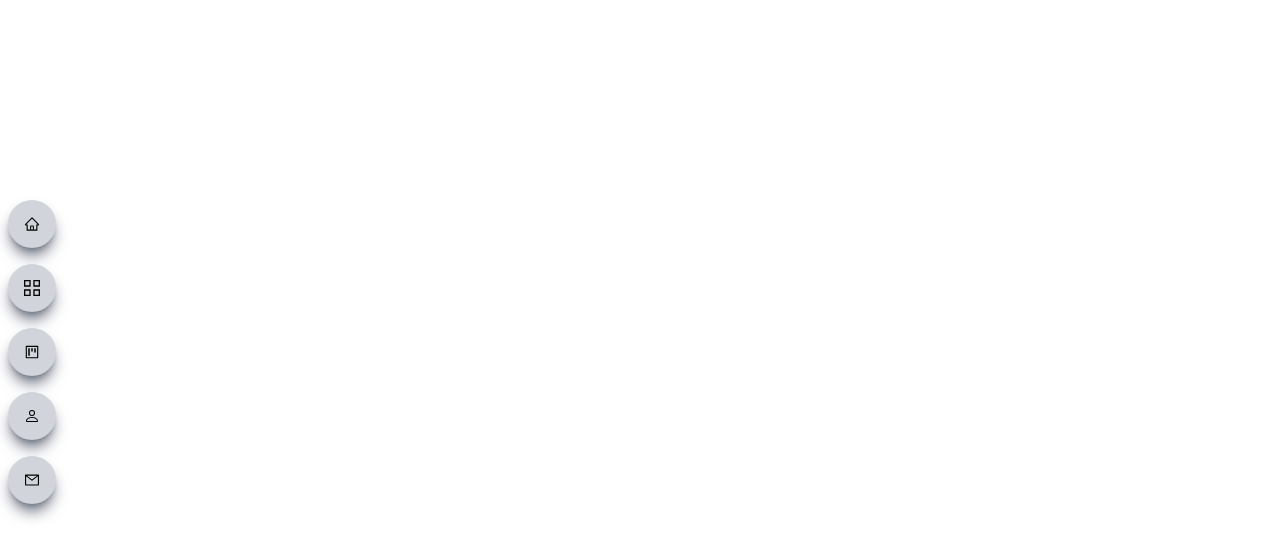
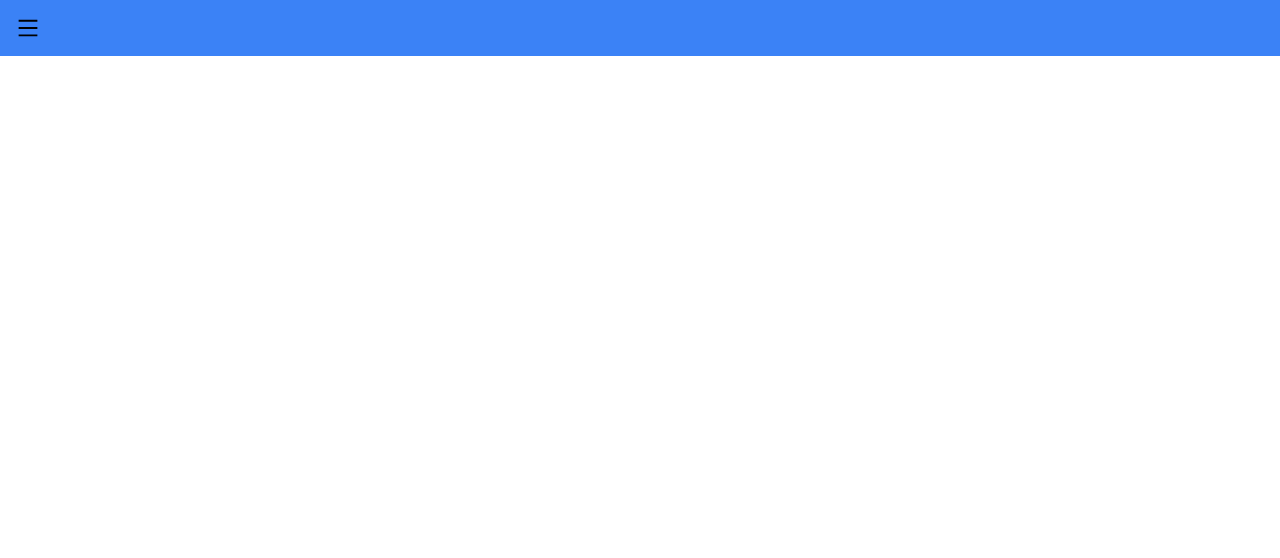
Before and after one commit to Asuraking913/React-tutorial, a React (Vite) app: page / in a window 1280 px wide. Shown: the top 558 px of the page. Built offline with nearby package versions, Linux system fonts and the light colour scheme.

Commit message:
new changes

```diff
--- a/src/components/Sidenav.jsx
+++ b/src/components/Sidenav.jsx
@@ -1,12 +1,14 @@
 import React, { useState } from "react";
-import {
-  AiOutlineMenu,
-  AiOutlineHome,
-  AiOutlineProject,
-  AiOutlineMail,
-} from "react-icons/ai";
+// import {
+//   AiOutlineMenu,
+//   AiOutlineHome,
+//   AiOutlineProject,
+//   AiOutlineMail,
+// } from "react-icons/ai";
 import { BsPerson } from "react-icons/bs";
 import { GrProjects } from "react-icons/gr";
+import LinkTag from "./link";
+import { AiOutlineHome, AiOutlineMenu } from "react-icons/ai";
 
 const Sidenav = () => {
   const [nav, setNav] = useState(false);
@@ -14,78 +16,17 @@ const Sidenav = () => {
     setNav(!nav);
   };
 
-
-
   return (
-    <div className="p-4 flex flex-row justify-end">
-      <AiOutlineMenu className="sm:hidden text-2xl" onClick={handleNav} />
+    <div className=" p-4  flex flex-row justify-start absolute bg-blue-500 w-full">
+      <AiOutlineMenu className="cursor-pointer text-2xl " onClick={handleNav} />
 
       {nav ? (
-        <div className="fixed w-full h-screen flex justify-center items-center flex-col gap-4">
-          <a className="w-4/5 p-4 bg-gray-300 shadow-lg cursor-pointer shadow-gray-700 rounded-full flex items-center justify-center gap-4 hover:scale-110 duration-200 ease-in  ">
-            <AiOutlineHome className=" size[20]" />
-
-            <span className="capitalize font-bold ">home</span>
-          </a>
-          <a className="w-4/5 p-4 bg-gray-300 shadow-lg cursor-pointer shadow-gray-700 rounded-full flex items-center justify-center gap-4 hover:scale-110 duration-200 ease-in  ">
-            <GrProjects className=" size[20]" />
-
-            <span className="capitalize font-bold ">work</span>
-          </a>
-          <a className="w-4/5 p-4 bg-gray-300 shadow-lg cursor-pointer shadow-gray-700 rounded-full flex items-center justify-center gap-4 hover:scale-110 duration-200 ease-in  ">
-            <AiOutlineProject className=" size[20]" />
-
-            <span className="capitalize font-bold ">Projects</span>
-          </a>
-          <a className="w-4/5 p-4 bg-gray-300 shadow-lg cursor-pointer shadow-gray-700 rounded-full flex items-center justify-center gap-4 hover:scale-110 duration-200 ease-in  ">
-            <BsPerson className=" size[20]" />
-
-            <span className="capitalize font-bold ">Resume</span>
-          </a>
-          <a className="w-4/5 p-4 bg-gray-300 shadow-lg cursor-pointer shadow-gray-700 rounded-full flex items-center justify-center gap-4 hover:scale-110 duration-200 ease-in  ">
-            <AiOutlineMail className=" size[20]" />
-
-            <span className="capitalize font-bold ">Contact </span>
-          </a>
+        <div className="flex h-screen w-full bg-white  fixed top-0 left-0 justify-center items-center">
+          <LinkTag icon={AiOutlineHome} info={"Home"} />
         </div>
       ) : (
         ""
       )}
-
-      <div className="md:block hidden h-screen fixed top-[25%] left-2">
-        <div className="h-full flex flex-col gap-4">
-          <a
-            href=""
-            className="p-4 bg-gray-300 shadow-lg shadow-gray-500 rounded-full hover:scale-110 duration-200 ease-out"
-          >
-            <AiOutlineHome />
-          </a>
-          <a
-            href=""
-            className="p-4 bg-gray-300 shadow-lg shadow-gray-500 rounded-full hover:scale-110 duration-200 ease-out"
-          >
-            <GrProjects />
-          </a>
-          <a
-            href=""
-            className="p-4 bg-gray-300 shadow-lg shadow-gray-500 rounded-full hover:scale-110 duration-200 ease-out"
-          >
-            <AiOutlineProject />
-          </a>
-          <a
-            href=""
-            className="p-4 bg-gray-300 shadow-lg shadow-gray-500 rounded-full hover:scale-110 duration-200 ease-out"
-          >
-            <BsPerson />
-          </a>
-          <a
-            href=""
-            className="p-4 bg-gray-300 shadow-lg shadow-gray-500 rounded-full hover:scale-110 duration-200 ease-out"
-          >
-            <AiOutlineMail />
-          </a>
-        </div>
-      </div>
     </div>
   );
 };
--- /dev/null
+++ b/src/components/link.jsx
@@ -0,0 +1,18 @@
+import { AiOutlineHome } from "react-icons/ai";
+
+export default function LinkTag(icon, info) {
+  return (
+    <div className="flex w-full justify-center items-center">
+      <a
+        href="#"
+        className=" flex items-center justify-center shadow-lg shadow-gray-400 hover:scale-110 ease-in-out duration-200 rounded-full gap-4 bg-gray-300 w-4/5 h-[75px]"
+      >
+        {icon}
+
+        <p className="text-2xl font-sans font-bold">{info}</p>
+      </a>
+    </div>
+  );
+}
+
+//<AiOutlineHome className="text-3xl" />;
--- a/src/main.jsx
+++ b/src/main.jsx
@@ -2,6 +2,7 @@ import React from "react";
 import ReactDOM from "react-dom/client";
 import App from "./App.jsx";
 import "./index.css";
+import Sidenav from "./components/Sidenav.jsx";
 
 ReactDOM.createRoot(document.getElementById("root")).render(
   <React.StrictMode>
```
